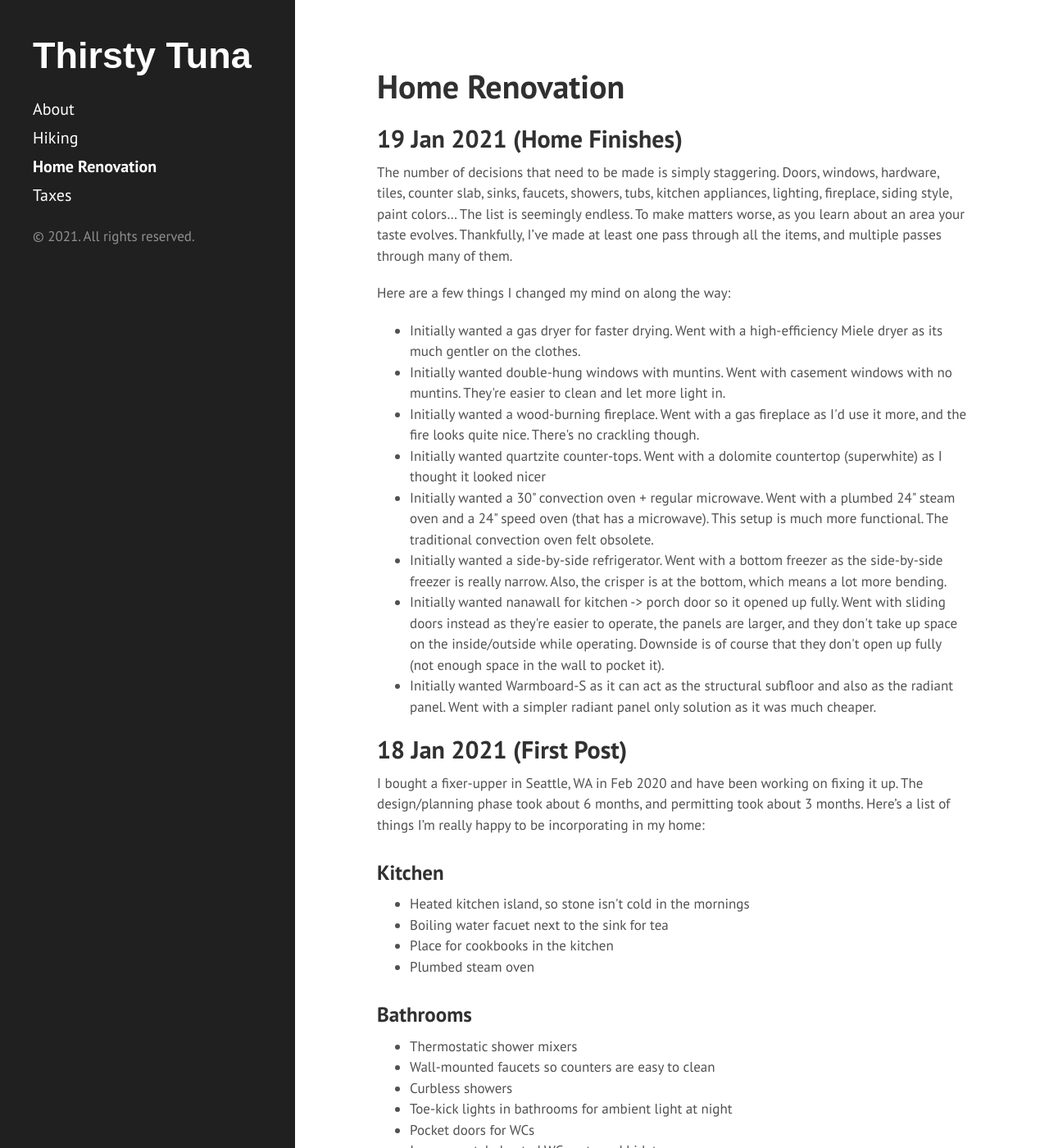
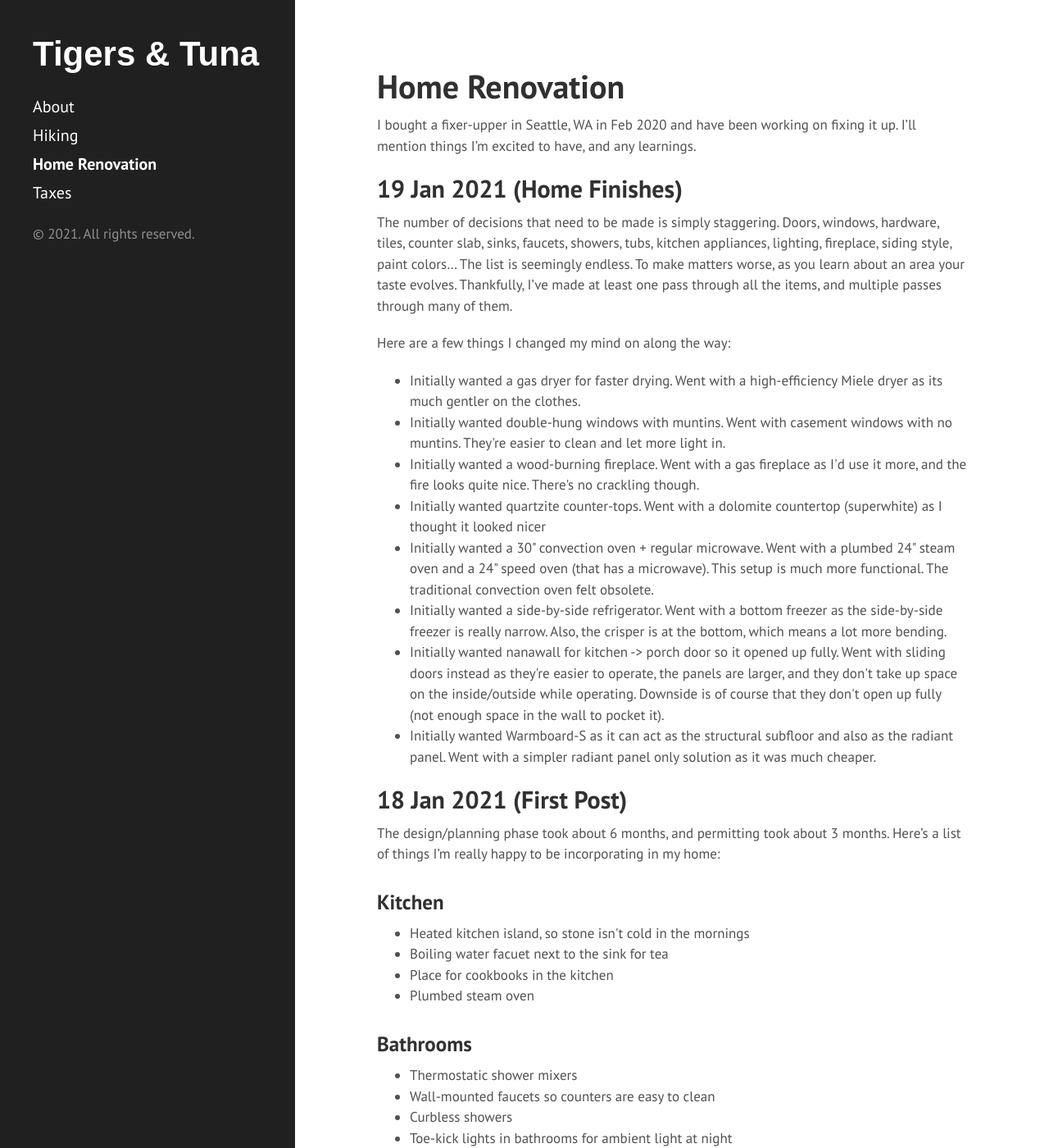
Before and after one commit to vinayreddy/vinayreddy.github.io, a Jekyll site: the page built from renos.md, in a window 1280 px wide and 1400 px high. Shown: the whole window at 82% size. Built offline with Jekyll 4.4.1, drawn with Linux system fonts in a browser that asks for light colours.

Commit message:
Update name

```diff
--- a/_config.yml
+++ b/_config.yml
@@ -1,5 +1,5 @@
 # Setup
-title:            Thirsty Tuna
+title:            Tigers & Tuna
 url:              https://vinayreddy.github.io
 baseurl:          '/'
 # paginate:         5
--- a/public/css/hyde.css
+++ b/public/css/hyde.css
@@ -81,7 +81,7 @@ html {
   margin-top: 0;
   font-family: "Arial";
   /*font-size: 3.25rem;*/
-  font-size: 2.25rem;
+  font-size: 2.10rem;
 }
 
 /* Sidebar nav */
--- a/renos.md
+++ b/renos.md
@@ -3,8 +3,10 @@ layout: page
 title: Home Renovation
 ---
 
+I bought a fixer-upper in Seattle, WA in Feb 2020 and have been working on
+fixing it up. I'll mention things I'm excited to have, and any learnings.
+
 <h2> 19 Jan 2021 (Home Finishes) </h2>
-
 The number of decisions that need to be made is simply staggering. Doors,
 windows, hardware, tiles, counter slab, sinks, faucets, showers, tubs, kitchen
 appliances, lighting, fireplace, siding style, paint colors... The list is
```
Also changed, not shown: other parts of renos.md (+1 -2 lines).
